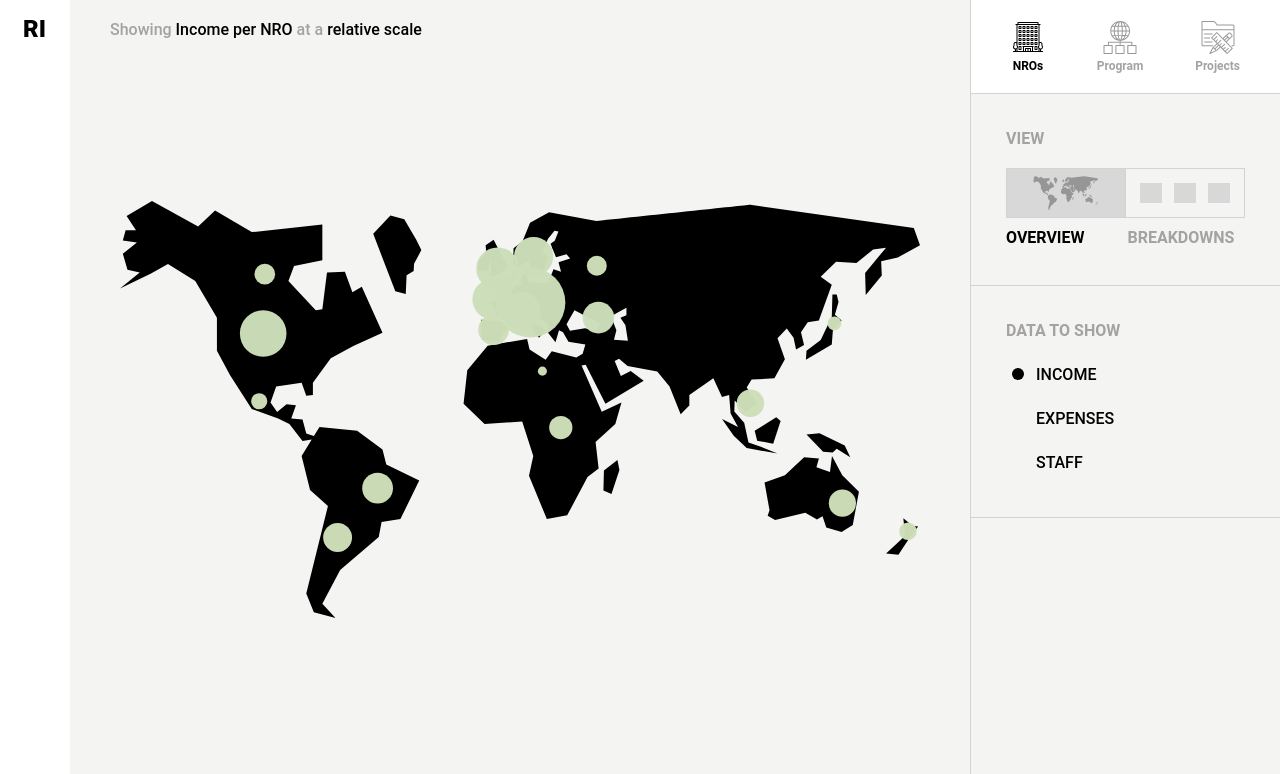
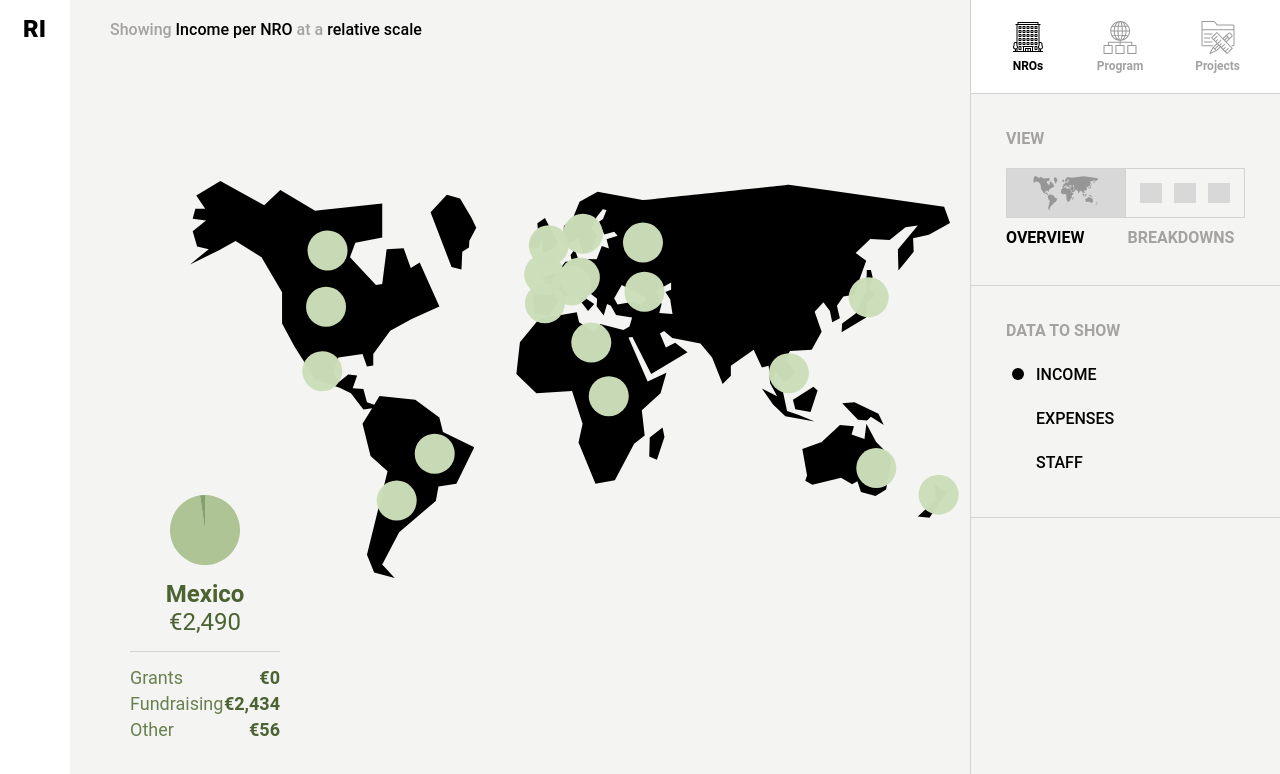
Before and after one commit to Arpo87/https-github.com-vanishing-point-studio-gp-resource, a React (Create React App) app in the folder frontend/: page / in a window 1280 px wide. Shown: the top 774 px of the page. Built offline with nearby package versions, Linux system fonts and the light colour scheme; what webfontloader would draw is missing.

Commit message:
Save current stuff before I chuck it out

```diff
--- a/frontend/src/components/app/Base.scss
+++ b/frontend/src/components/app/Base.scss
@@ -33,7 +33,8 @@ i {
 }
 
 // Scroll
-.vertical-scroll-container {
+.scroll-container {
+  overflow-x: auto;
   overflow-y: auto;
   -webkit-overflow-scrolling: touch;
   flex-grow: 1;
@@ -42,6 +43,7 @@ i {
 
   &::-webkit-scrollbar {
     width: 5px;
+    height: 5px;
   }
 
   &::-webkit-scrollbar-thumb {
--- a/frontend/src/components/map/Map.jsx
+++ b/frontend/src/components/map/Map.jsx
@@ -3,31 +3,18 @@ import ResizeDetector from 'react-resize-detector'
 import { select } from 'd3-selection'
 import { transition } from 'd3-transition'
 import { withRouter } from 'react-router-dom'
-import { getDataSelection } from '../../utils/selectionUtils'
-import { data, mapCoordinates } from '../../utils/fakeData'
+import { getDataSelection, formatCurrency } from '../../utils'
+import { data, labels, mapCoordinates } from '../../utils/fakeData'
+import PieChart from '../pies/PieChart'
 import map from '../../assets/map.svg'
 import './Map.scss'
 
 // Need to import transition to be able to call it on a selection for some reason.
 transition()
 
-const averageRadius = 2 // Radius of average value as percentage of svg width.
-const scaleFunction = null // E.g. Math.log, Math.log10, or null for linear scale (x => x).
 const dataWithCoordinates = data
   .filter(d => mapCoordinates[d.location])
   .map(d => ({ ...d, coordinates: mapCoordinates[d.location] }))
-
-const valueToRadius = (value, dataSelection, svgWidth) => {
-  const values = data.map(d => d[dataSelection].reduce((a, b) => a + b, 0))
-  const averageValue = values.reduce((a, b) => a + b, 0) / values.length
-
-  const scaledValue = scaleFunction ? scaleFunction(value) : value
-  const scaledAverageValue = scaleFunction ? scaleFunction(averageValue) : averageValue
-  const averageAreaInPx = Math.PI * Math.pow((svgWidth * averageRadius) / 100, 2)
-  const areaInPx = (scaledValue / scaledAverageValue) * averageAreaInPx
-
-  return Math.sqrt(areaInPx / Math.PI)
-}
 
 class Map extends React.PureComponent {
   componentDidMount() {
@@ -39,6 +26,8 @@ class Map extends React.PureComponent {
   }
 
   render() {
+    const { data, dataSelection, nro } = this.props
+    const detailData = data.filter(d => d.location === nro)[0] || data[0]
     return (
       <div className="map-view">
         <div className="map-container">
@@ -55,14 +44,35 @@ class Map extends React.PureComponent {
               console.log(x, y)
             }}
           />
-          <div className="tooltip" ref={e => (this.tooltipElement = e)} />
         </div>
+        {detailData && (
+          <div className="details">
+            <div className="pie-container">
+              <PieChart
+                data={detailData[dataSelection].map((d, i) => ({
+                  label: labels[dataSelection][i],
+                  value: d,
+                }))}
+              />
+            </div>
+            <h2>{detailData.location}</h2>
+            <div className="total">{formatCurrency(detailData[dataSelection].reduce((a, b) => a + b, 0))}</div>
+            <div className="line" />
+            <div className="table">
+              {detailData[dataSelection].map((d, i) => (
+                <div key={labels[dataSelection][i]} className="row">
+                  <div className="label">{labels[dataSelection][i]}</div>
+                  <div className="value">{formatCurrency(d)}</div>
+                </div>
+              ))}
+            </div>
+          </div>
+        )}
       </div>
     )
   }
 
   draw = () => {
-    const dataSelection = this.props.dataSelection
     const width = this.svgElement.clientWidth || this.svgElement.parentNode.clientWidth
     const height = this.svgElement.clientHeight || this.svgElement.parentNode.clientHeight
 
@@ -76,16 +86,12 @@ class Map extends React.PureComponent {
     circles
       .transition()
       .duration(400)
-      .attr('r', d => {
-        if (!d[dataSelection]) {
-          return 0
-        }
-        const total = d[dataSelection].reduce((a, b) => a + b, 0)
-        return valueToRadius(total, dataSelection, width)
-      })
+      .attr('r', 20)
   }
 }
 
-const MapWithFakeData = ({ location }) => <Map data={dataWithCoordinates} dataSelection={getDataSelection(location)} />
+const MapWithFakeData = ({ location }) => (
+  <Map data={dataWithCoordinates} dataSelection={getDataSelection(location)} nro="Mexico" />
+)
 
 export default withRouter(MapWithFakeData)
--- a/frontend/src/components/map/Map.scss
+++ b/frontend/src/components/map/Map.scss
@@ -1,8 +1,9 @@
 @import '../app/Variables.scss';
 
 .map-view {
+  position: relative;
   flex-grow: 1;
-  padding: 20px 50px 60px 50px;
+  padding: 40px 120px 140px 120px;
   display: flex;
   flex-direction: column;
   justify-content: center;
@@ -26,4 +27,62 @@
       fill: $green-5-transparent;
     }
   }
+
+  .details {
+    position: absolute;
+    left: 60px;
+    bottom: 60px;
+    width: 200px;
+    max-width: 15%;
+
+    .pie-container {
+      padding: 0 40px;
+    }
+
+    h2 {
+      margin-top: 15px;
+      font-size: 24px;
+      font-weight: 700;
+      color: $green-1;
+      text-align: center;
+    }
+
+    .total {
+      font-size: 24px;
+      color: $green-1;
+      text-align: center;
+    }
+
+    .line {
+      background-color: $border-1;
+      width: 100%;
+      height: 1px;
+      margin: 15px 0;
+    }
+
+    .table {
+      display: flex;
+      flex-direction: column;
+      align-items: stretch;
+      font-size: 18px;
+
+      .row {
+        display: flex;
+        justify-content: space-between;
+
+        &:not(:first-child) {
+          margin-top: 5px;
+        }
+      }
+
+      .label {
+        color: $green-2;
+      }
+
+      .value {
+        color: $green-1;
+        font-weight: 700;
+      }
+    }
+  }
 }
--- a/frontend/src/components/menu/Menu.jsx
+++ b/frontend/src/components/menu/Menu.jsx
@@ -1,6 +1,6 @@
 import React from 'react'
 import { Link, withRouter } from 'react-router-dom'
-import { getDataSelection } from '../../utils/selectionUtils'
+import { getDataSelection } from '../../utils'
 import './Menu.scss'
 
 const LinkWithIcon = withRouter(({ to, text, icon, location, matches, className }) => {
--- a/frontend/src/components/pages/NroPage.jsx
+++ b/frontend/src/components/pages/NroPage.jsx
@@ -1,5 +1,5 @@
 import React from 'react'
-import { getDataSelection } from '../../utils/selectionUtils'
+import { getDataSelection } from '../../utils'
 import Map from '../map/Map'
 import PieGrid from '../pies/PieGrid'
 import './NroPage.scss'
@@ -9,8 +9,8 @@ const NroPage = ({ location }) => {
   const dataSelectionCapitalized = dataSelection.charAt(0).toUpperCase() + dataSelection.slice(1)
   const breakdowns = location.pathname === '/breakdowns'
   return (
-    <div className="vertical-scroll-container">
-      <div className="nro-page">
+    <div className="scroll-container">
+      <div className={'nro-page' + (!breakdowns ? ' map-showing' : '')}>
         <h1>
           <span className="light">Showing </span>
           <span>{dataSelectionCapitalized + ' per NRO'}</span>
--- a/frontend/src/components/pages/NroPage.scss
+++ b/frontend/src/components/pages/NroPage.scss
@@ -2,6 +2,11 @@
   flex-grow: 1;
   display: flex;
   flex-direction: column;
+
+  &.map-showing {
+    min-width: 1000px;
+    min-height: 800px;
+  }
 
   h1 {
     font-size: 16px;
--- a/frontend/src/components/pies/PieChart.scss
+++ b/frontend/src/components/pies/PieChart.scss
@@ -2,7 +2,7 @@
 
 .pie-chart-container {
   position: relative;
-  padding-bottom: 120%;
+  padding-bottom: 100%;
 
   .data-svg {
     position: absolute;
--- a/frontend/src/components/pies/PieGrid.jsx
+++ b/frontend/src/components/pies/PieGrid.jsx
@@ -2,7 +2,7 @@ import React from 'react'
 import { withRouter } from 'react-router-dom'
 import PieChart from './PieChart'
 import { data, labels } from '../../utils/fakeData'
-import { getDataSelection } from '../../utils/selectionUtils'
+import { getDataSelection } from '../../utils'
 import './PieGrid.scss'
 
 const PieGrid = ({ data, labels, dataSelection }) => (
--- /dev/null
+++ b/frontend/src/utils/index.js
@@ -0,0 +1,14 @@
+const types = ['income', 'expenses', 'staff']
+
+export const getDataSelection = location => {
+  const value = new URLSearchParams(location.search).get('data')
+  return types.includes(value) ? value : types[0]
+}
+
+// Copied from StackOverflow.
+export const formatCurrency = amount => {
+  const negativeSign = amount < 0 ? '-' : ''
+  let i = parseInt((amount = Math.abs(Number(amount) || 0).toFixed(0))).toString()
+  let j = i.length > 3 ? i.length % 3 : 0
+  return '\u20AC' + negativeSign + (j ? i.substr(0, j) + ',' : '') + i.substr(j).replace(/(\d{3})(?=\d)/g, '$1,')
+}
--- a/frontend/src/utils/selectionUtils.js
+++ /dev/null
@@ -1,6 +0,0 @@
-const types = ['income', 'expenses', 'staff']
-
-export const getDataSelection = location => {
-  const value = new URLSearchParams(location.search).get('data')
-  return types.includes(value) ? value : types[0]
-}
```
